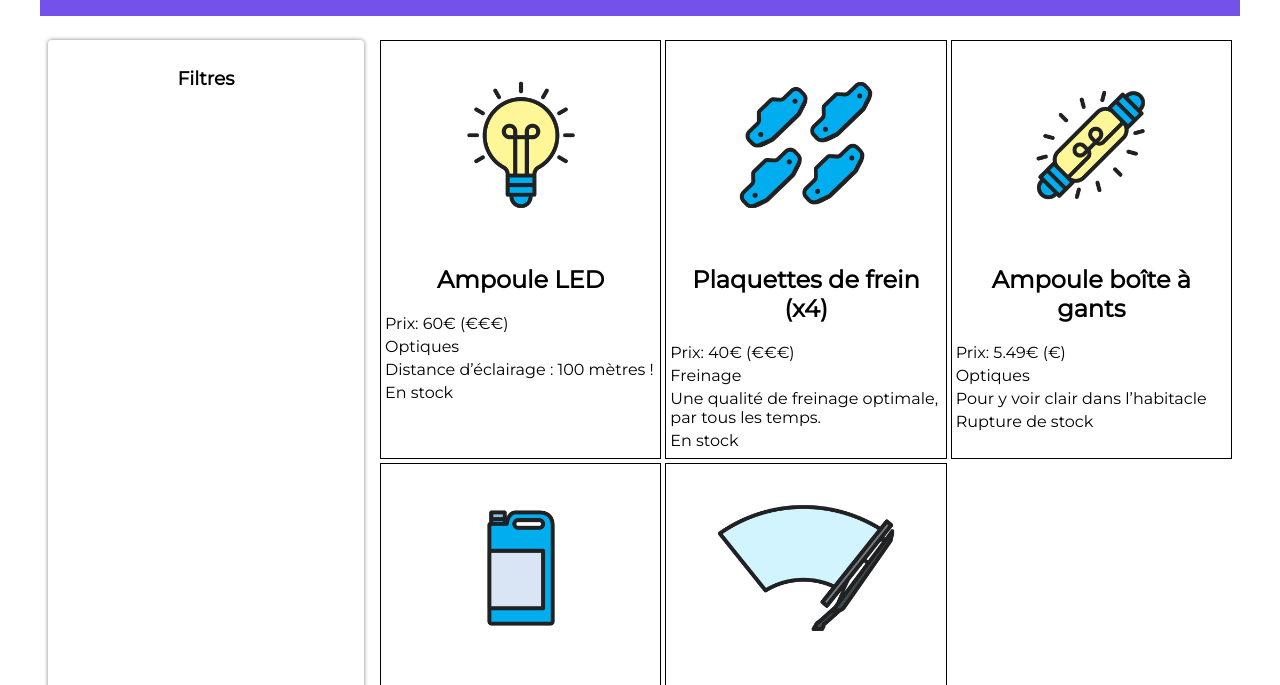
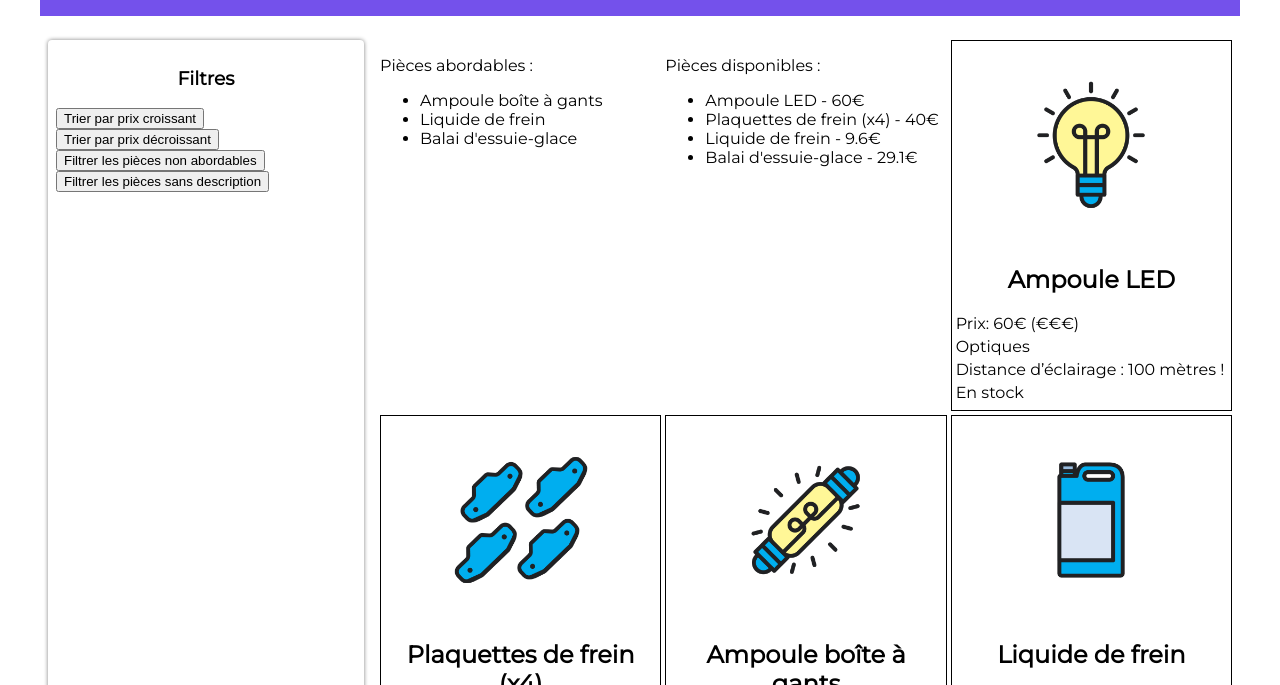
Before and after one commit to Elryon/site-js-les-bonnes-pieces-cours-openclassroom, a website: page index.html in a window 1280 px wide. Shown: the part 98-783 px from the top of the page. Drawn offline with Linux system fonts and the light colour scheme.

Commit message:
added filter and sort button in html file, did the js script corresponding

```diff
--- a/index.html
+++ b/index.html
@@ -15,10 +15,23 @@
 			<!-- Menu de recherche -->
 			<section class="filtres">
 				<h3>Filtres</h3>
+				<button class="btn-trier">Trier par prix croissant</button>
+				<br>
+				<button class="btn-trierDecroi">Trier par prix décroissant</button>
+				<br>
+				<button class="btn-filtrer">Filtrer les pièces non abordables</button>
+				<br>
+				<button class="btn-noDescription">Filtrer les pièces sans description</button>
 			</section>
 
 			<!-- Fiches produits -->
 			<section class="fiches">
+				<div class="abordables">
+					<p>Pièces abordables :</p>
+				</div>
+				<div class="disponible">
+					<p>Pièces disponibles :</p>
+				</div>
 			</section>
 		</main>
 	</body>
--- a/pieces.js
+++ b/pieces.js
@@ -29,3 +29,78 @@ for(let i = 0; i < pieces.length; i++){
     pieceElement.appendChild(descriptionElement);
     pieceElement.appendChild(disponibility);
 }
+
+//on trie les pièces par prix croissant
+const boutonTrier = document.querySelector(".btn-trier");
+boutonTrier.addEventListener("click",function(){
+    const piecesOrdonnees = Array.from(pieces);
+    piecesOrdonnees.sort(function(a,b){
+        return a.prix-b.prix
+    });
+});
+
+//on trie les pièces par prix décroissant
+const boutonTrierDecroi = document.querySelector(".btn-trierDecroi");
+boutonTrierDecroi.addEventListener("click",function(){
+    const piecesOrdonneesDecroi = Array.from(pieces);
+    piecesOrdonneesDecroi.sort(function(a,b){
+        return b.prix-a.prix
+    });
+});
+
+
+//on filtre les pièces et enlèvent celles qui coûtent plus de 35€
+const boutonFiltrer = document.querySelector(".btn-filtrer");
+boutonFiltrer.addEventListener("click", function(){
+    const piecesFiltrees = pieces.filter(function (piece){
+        return piece.prix <= 35
+    })
+    console.log(piecesFiltrees)
+});
+
+//on filtre les pièces et enlèvent celles qui n'ont pas de description
+const boutonNoDescription = document.querySelector(".btn-noDescription");
+boutonNoDescription.addEventListener("click", function(){
+    const piecesDescription = pieces.filter(function (piece){
+        return piece.description
+    })
+    console.log(piecesDescription)
+});
+
+//obtention de la liste des noms de pièces dont prix < 35€
+const noms = pieces.map(pieces => pieces.nom);
+for(let i = pieces.length -1; i >= 0; i--){
+    if(pieces[i].prix > 35){
+        noms.splice(i,1)
+    }
+};
+
+//crétion liste des pièces dont prix<35€
+const abordablesElements = document.createElement('ul');
+for(let i=0; i<noms.length; i++){
+    const nomElement = document.createElement('li');
+    nomElement.innerText = noms[i];
+    abordablesElements.appendChild(nomElement)
+};
+document.querySelector('.abordables').appendChild(abordablesElements)
+
+
+//obtention de la liste des pièces disponible et leur prix
+const nomsDisponibles = pieces.map(pieces => pieces.nom);
+const prixDisponibles = pieces.map(pieces => pieces.prix);
+for(let i=pieces.length -1; i>= 0; i--){
+    if(pieces[i].disponibilite === false){
+        nomsDisponibles.splice(i,1);
+        prixDisponibles.splice(i,1);
+    }
+}
+
+
+//création de la liste des pièces disponibles et leur prix
+const disponibleElement = document.createElement('ul');
+for(let i=0; i<nomsDisponibles.length; i++){
+    const nomPrixElement = document.createElement('li');
+    nomPrixElement.innerText = nomsDisponibles[i] +" - "+ prixDisponibles[i]+"€";
+    disponibleElement.appendChild(nomPrixElement);
+}
+document.querySelector(".disponible").appendChild(disponibleElement)
```
